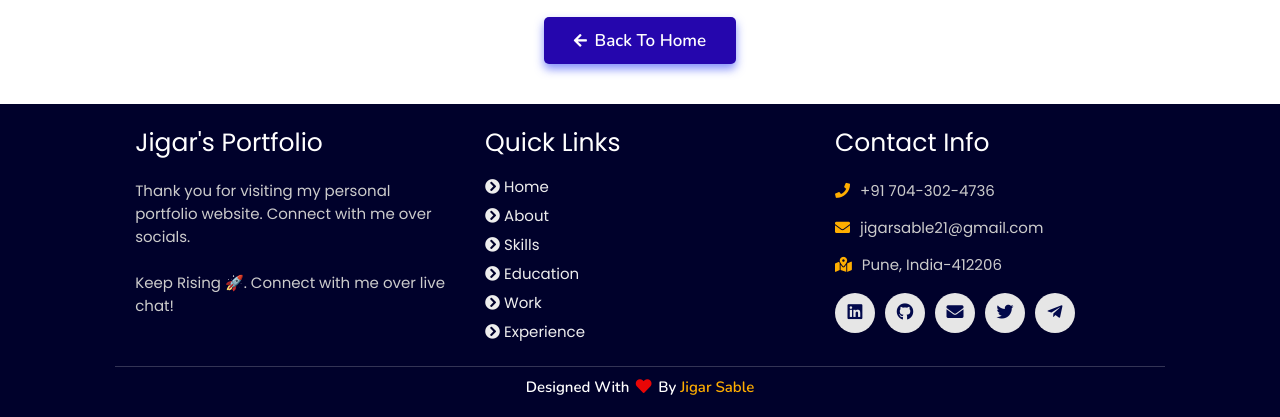
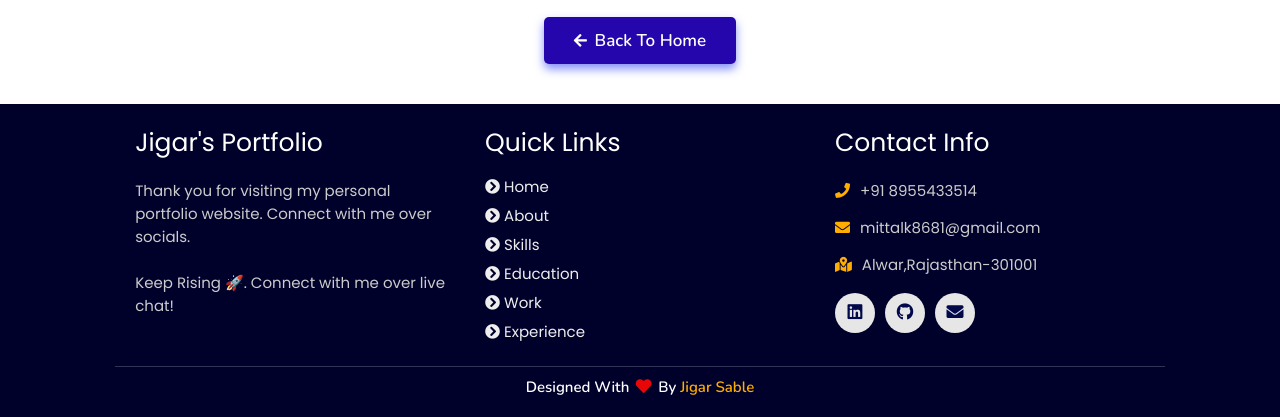
Before and after one commit to kartikmittal19/Portfolio-Website, a plain HTML site: page 404.html in a window 1280 px wide. Shown: the part 586-1003 px from the top of the page. Drawn offline with nearby package versions, Linux system fonts and the light colour scheme.

Commit message:
Update 404.html

```diff
--- a/404.html
+++ b/404.html
@@ -77,21 +77,19 @@
 
       <div class="box">
           <h3>contact info</h3>
-          <p> <i class="fas fa-phone"></i>+91 704-302-4736</p>
-          <p> <i class="fas fa-envelope"></i>jigarsable21@gmail.com</p>
-          <p> <i class="fas fa-map-marked-alt"></i>Pune, India-412206</p>
+          <p> <i class="fas fa-phone"></i>+91 8955433514</p>
+          <p> <i class="fas fa-envelope"></i>mittalk8681@gmail.com</p>
+          <p> <i class="fas fa-map-marked-alt"></i>Alwar,Rajasthan-301001</p>
           <div class="share">
 
-              <a href="https://www.linkedin.com/in/jigar-sable" class="fab fa-linkedin" target="_blank"></a>
-              <a href="https://github.com/jigar-sable" class="fab fa-github" target="_blank"></a>
-              <a href="mailto:jigarsable21@gmail.com" class="fas fa-envelope" target="_blank"></a>
-              <a href="https://twitter.com/jigar_sable" class="fab fa-twitter" target="_blank"></a>
-              <a href="https://t.me/lifecode5" class="fab fa-telegram-plane" target="_blank"></a>
+              <a href="https://www.linkedin.com/in/kartik-mittal-72848a28a/" class="fab fa-linkedin" target="_blank"></a>
+              <a href="https://github.com/kartikmittal19" class="fab fa-github" target="_blank"></a>
+              <a href="mailto:mittalk868@gmail.com" class="fas fa-envelope" target="_blank"></a>
           </div>
       </div>
   </div>
 
-  <h1 class="credit">Designed with <i class="fa fa-heart pulse"></i> by <a href="https://www.linkedin.com/in/jigar-sable"> jigar sable</a></h1>
+  <h1 class="credit">Designed with <i class="fa fa-heart pulse"></i> by <a href="https://www.linkedin.com/in/kartikmittal19"> jigar sable</a></h1>
 
 </section>
 <!-- footer section ends -->
```
